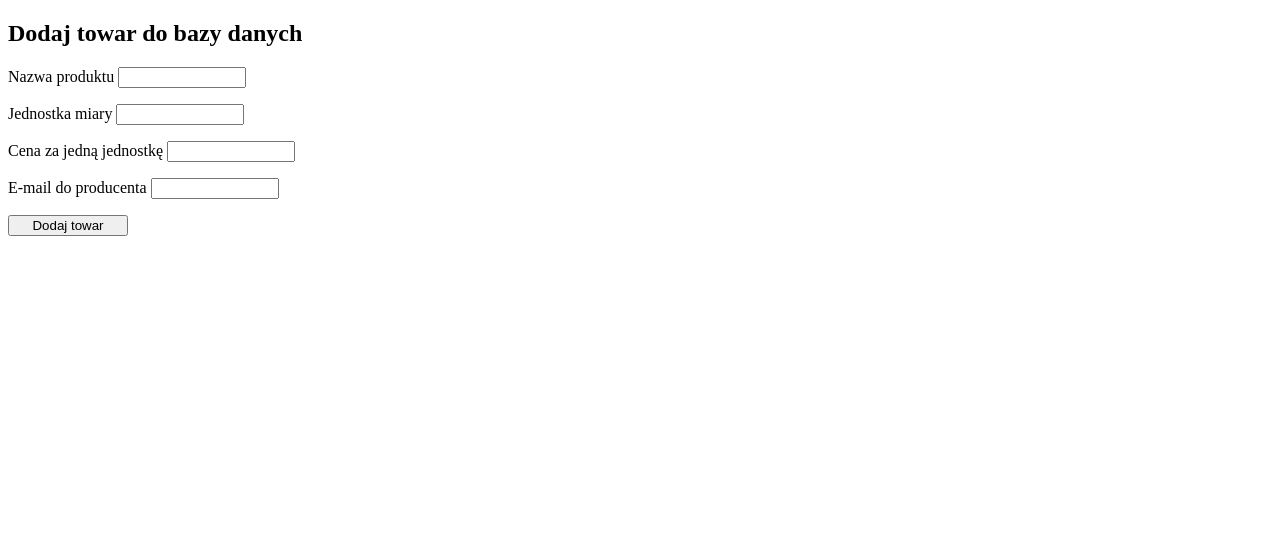
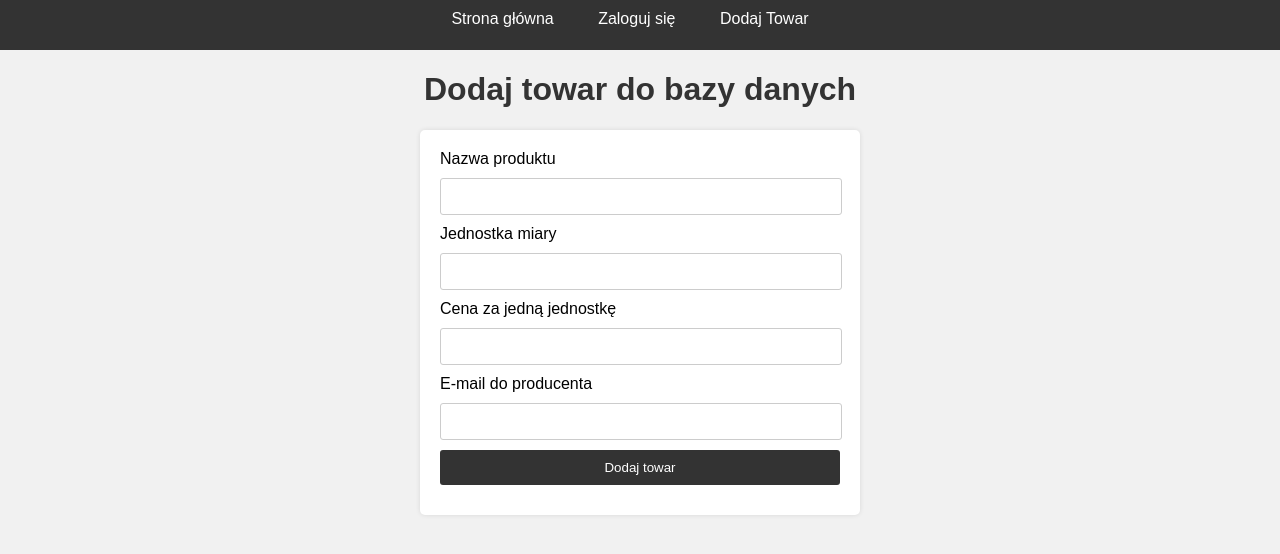
Before and after one commit to Korczcz/sklep, a PHP site: page /dodajTowar.php in a window 1280 px wide. Shown: the top 554 px of the page. Run offline with PHP 8.4, Linux system fonts and the light colour scheme.

Commit message:
added more css

```diff
--- a/dodajTowar.php
+++ b/dodajTowar.php
@@ -1,44 +1,45 @@
 <!DOCTYPE html>
 <html lang="en">
 <head>
+    <link rel="stylesheet" href="style.css">
     <meta charset="UTF-8">
     <meta http-equiv="X-UA-Compatible" content="IE=edge">
     <meta name="viewport" content="width=device-width, initial-scale=1.0">
     <title>Dodaj towar</title>
-    <style>
-        input{
-            display: inline;
-            width: 120px;
-        }
-    </style>
 </head>
 <body>
-    <h2>Dodaj towar do bazy danych</h2>
+    <header>
+    <nav>
+      <ul>
+        <li><a href="zaloguj.php">Strona główna</a></li>
+        <li><a href="index.php">Zaloguj się</a></li>
+        <li><a href="dodajTowar.php">Dodaj Towar</a></li>
+      </ul>
+    </nav>
+    </header>
+
+    <h1>Dodaj towar do bazy danych</h1>
     <form action="zapiszTowar.php" method="post">
-        <p>
-            <label for="nazwaP">Nazwa produktu</label>
-            <input type="text" name="nazwaP" required>
-        </p>
-        <p>
-            <label for="jm">Jednostka miary</label>
-            <input type="text" name="jm" required>
-        </p>
-        <p>
-            <label for="kwota">Cena za jedną jednostkę</label>
-            <input type="text" name="kwota" required>
-        </p>
-        <p>
-            <label for="mail">E-mail do producenta</label>
-            <input type="text" name="mail" required
-                <?= (isset($_SESSION['wprowadzony_mail']))?'value="' .$_SESSION['wprowadzony_mail'].'"' : '';?>
-            >
-        </p>
+        <label for="nazwaP">Nazwa produktu</label>
+        <input type="text" name="nazwaP" required><br>
+
+        <label for="jm">Jednostka miary</label>
+        <input type="text" name="jm" required><br>
+
+        <label for="kwota">Cena za jedną jednostkę</label>
+        <input type="text" name="kwota" required><br>
+
+        <label for="mail">E-mail do producenta</label>
+        <input type="text" name="mail" required<?= (isset($_SESSION['wprowadzony_mail']))?'value="' .$_SESSION['wprowadzony_mail'].'"' : '';?>><br>
+
         <input type="submit" value="Dodaj towar">
+    </form>
         <?php
         if (isset($_SESSION['wprowadzony_mail'])){
             echo '<br> Wprowadzono niepoprawny adres email!';
             ubset($_SESSION['wprowadzony_mail']);
         }
         ?>
+
 </body>
 </html>
--- a/style.css
+++ b/style.css
@@ -58,14 +58,15 @@ label {
 }
 
 input {
-    width: 100%;
-    padding: 10px;
+    width: 90%;
+    padding: 10px 20px;
     border: 1px solid #ccc;
     border-radius: 3px;
     margin-bottom: 10px;
 }
 
 input[type="submit"] {
+    width: 100%;
     background-color: #333;
     color: #fff;
     padding: 10px 20px;
@@ -77,3 +78,30 @@ input[type="submit"] {
 input[type="submit"]:hover {
     background-color: #555;
 }
+/* Tabela */
+table {
+    width: 100%;
+    border-collapse: collapse;
+    background-color: #fff;
+    margin: 20px auto;
+    box-shadow: 0 0 5px rgba(0, 0, 0, 0.1);
+}
+
+th,
+td {
+    padding: 10px;
+    text-align: left;
+}
+
+th {
+    background-color: #333;
+    color: #fff;
+}
+
+tr:nth-child(even) {
+    background-color: #f2f2f2;
+}
+
+tr:hover {
+    background-color: #ddd;
+}
```
Also changed, not shown: index.php (+5 -8 lines), zaloguj.php (+11 -1 lines).
